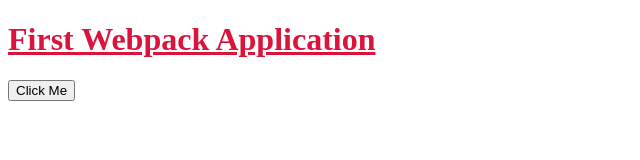
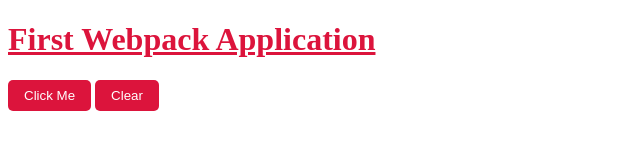
Before and after one commit to hungbui7690/webpack-lessons, a website built with webpack: page playground/src/index.html in a window 1280 px wide. Shown: the whole page, without its empty margins (0-640 px from the left). Built offline with nearby package versions, Linux system fonts and the light colour scheme.

Commit message:
CSS loaders P2

```diff
--- /dev/null
+++ b/playground/src/clearButton.js
@@ -0,0 +1,12 @@
+const clearBtn = document.createElement('button')
+clearBtn.innerHTML = 'Clear'
+
+// (***)
+clearBtn.classList.add('btn')
+
+document.body.appendChild(clearBtn)
+
+clearBtn.addEventListener('click', () => {
+  console.log('Clicked!!!')
+  alert('Clear Button was clicked!!!')
+})
--- a/playground/src/index.css
+++ b/playground/src/index.css
@@ -2,3 +2,12 @@
   text-decoration: underline;
   color: crimson;
 }
+
+/* (***) */
+.btn {
+  padding: 0.5rem 1rem;
+  border-radius: 5px;
+  color: white;
+  background-color: crimson;
+  border: none;
+}
--- a/playground/src/index.html
+++ b/playground/src/index.html
@@ -9,7 +9,9 @@
   <body>
     <h1 id="header">First Webpack Application</h1>
     <ul id="shopping-list"></ul>
-    <button id="btn">Click Me</button>
+
+    <!-- (***) -->
+    <button id="btn" class="btn">Click Me</button>
 
     <!-- Script -->
   </body>
--- a/playground/webpack.config.js
+++ b/playground/webpack.config.js
@@ -6,7 +6,6 @@ module.exports = {
     filename: 'bundle.js',
     path: path.resolve(__dirname, 'dist'),
   },
-  // (***)
   module: {
     rules: [
       {
```
Also changed, not shown: playground/src/index.js (+6 -24 lines), playground/dist/bundle.js.
